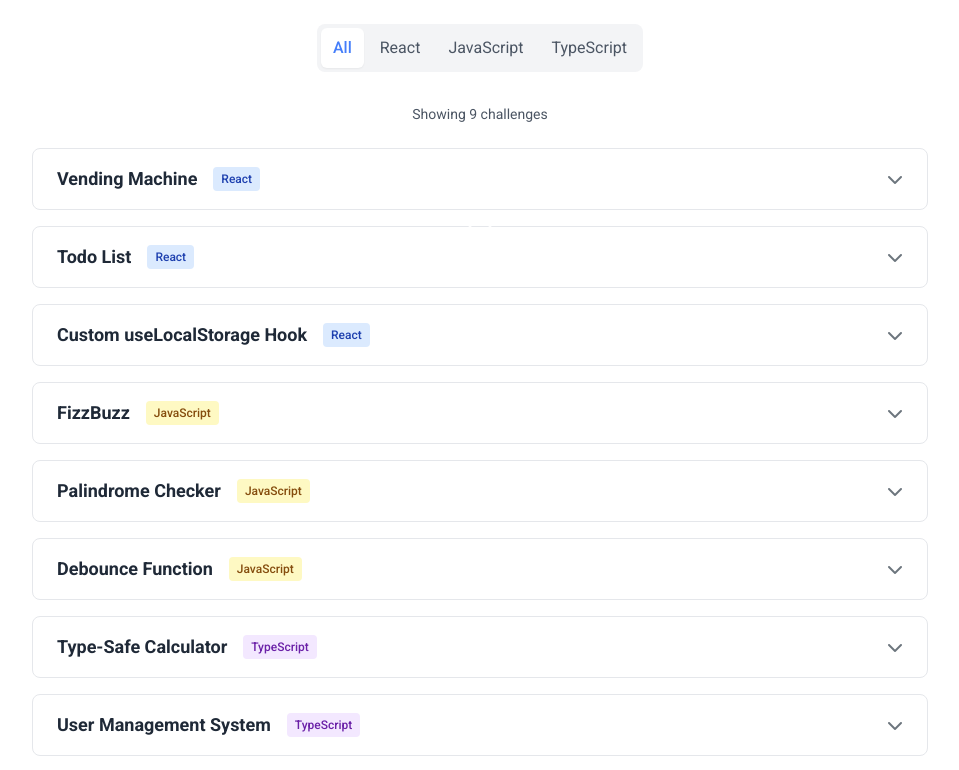
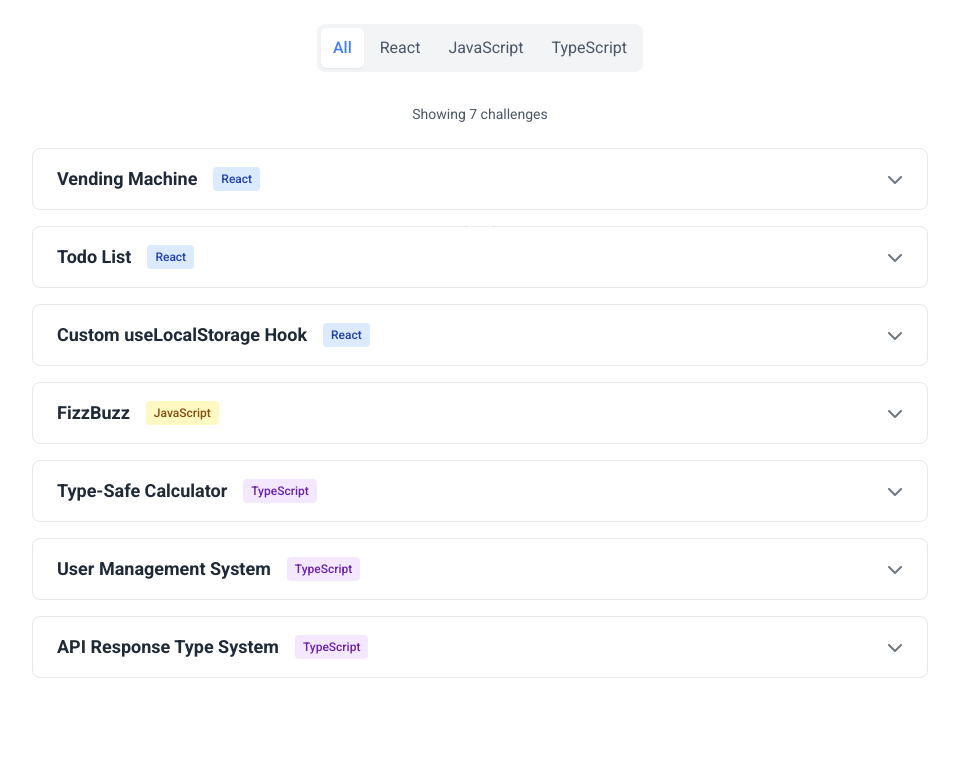
Before and after one commit to WoodyLinwc/Portfolio-Next.js, a Next.js app in the folder portfolio/: page /learning/coding-challenges in a window 1280 px wide. Shown: the part 508-1278 px from the top of the page, without its empty margins (160-1119 px from the left). Built offline with nearby package versions, Linux system fonts and the light colour scheme.

Commit message:
Update javascript.ts

```diff
--- a/portfolio/src/data/challenges/javascript.ts
+++ b/portfolio/src/data/challenges/javascript.ts
@@ -12,22 +12,4 @@ export const javascriptChallenges: CodingChallenge[] = [
         codesandboxUrl: "https://codesandbox.io/s/fizzbuzz-challenge-new",
         tags: ["loops", "conditionals", "modulo"],
     },
-    {
-        id: "palindrome",
-        title: "Palindrome Checker",
-        category: "JavaScript",
-        approach:
-            "Check if a string reads the same forwards and backwards. First, clean the string by removing spaces and converting to lowercase. Then compare the string with its reverse. You can use array methods like split(), reverse(), and join(), or use two pointers from start and end.",
-        codesandboxUrl: "https://codesandbox.io/s/palindrome-checker-new",
-        tags: ["strings", "arrays", "two-pointers"],
-    },
-    {
-        id: "debounce",
-        title: "Debounce Function",
-        category: "JavaScript",
-        approach:
-            "Create a function that delays execution until after a specified time has passed since the last call. Use closures and setTimeout. Clear the previous timeout on each call and set a new one. This is useful for search inputs, resize events, and API calls to prevent excessive requests.",
-        codesandboxUrl: "https://codesandbox.io/s/debounce-function-new",
-        tags: ["closures", "setTimeout", "performance"],
-    },
 ];
```
